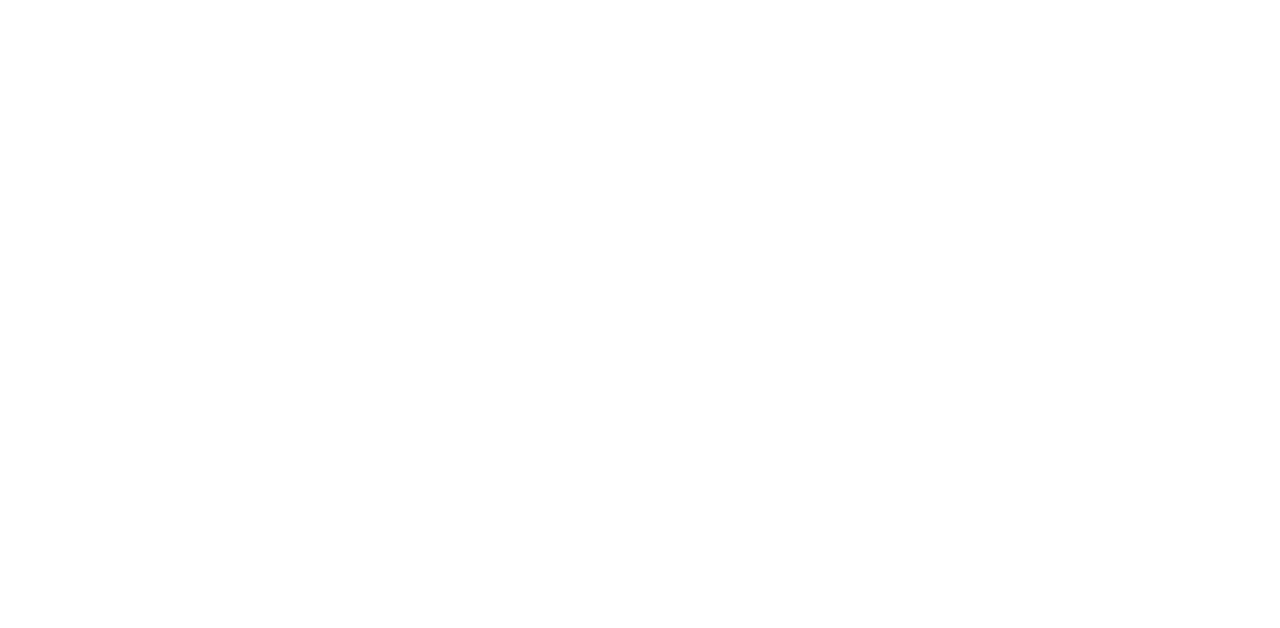
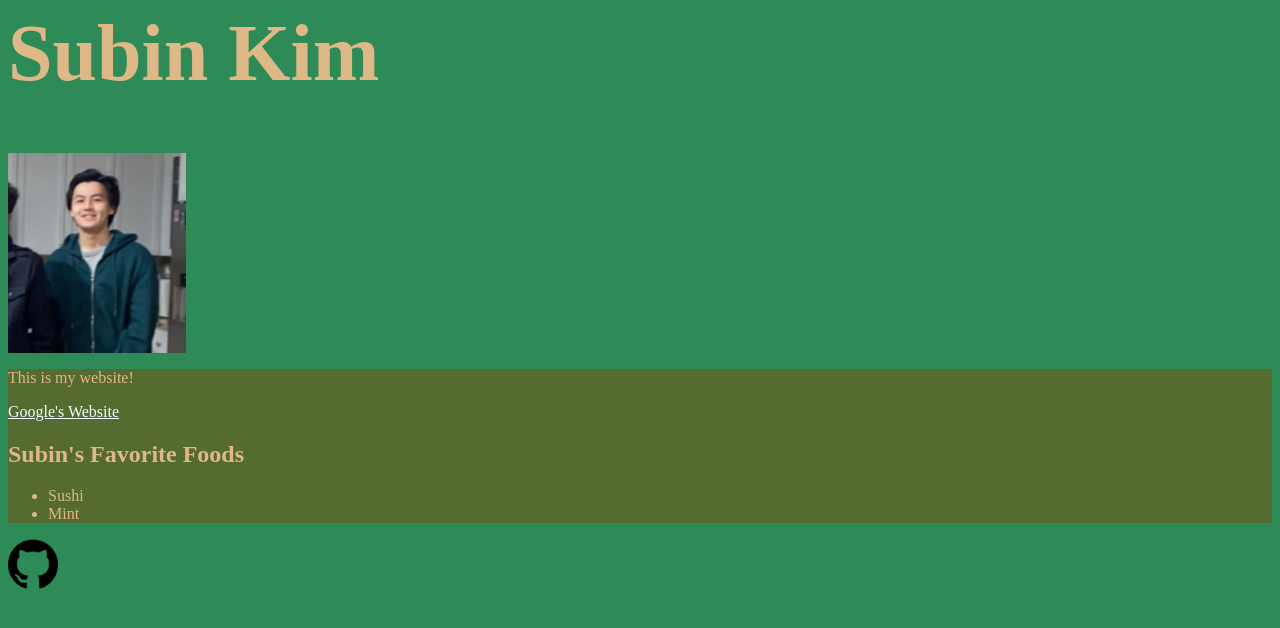
Before and after one commit to SubinQKim/fellowship-personal-website-, a plain HTML site: page index.html in a window 1280 px wide. Drawn offline with Linux system fonts and the light colour scheme.

Commit message:
Added new content for personal website

```diff
--- a/index.html
+++ b/index.html
@@ -1,2 +1,26 @@
 <html>
+    <head>
+        <title>Subin's Website</title>
+        <meta charset="utf-8">
+        <link rel="stylesheet" href="style.css">
+    </head>
+    <body>
+        <h1>
+            Subin Kim
+        </h1>
+        <img src="images/profile.png" alt="Picture of Subin Kim" id="profile_pic">
+        <div>
+            <p>This is my website!</p>
+            <a href="https://google.com" target="_blank">Google's Website</a>
+
+            <h2>Subin's Favorite Foods</h2>
+            <ul>
+                <li>Sushi</li>
+                <li>Mint</li>
+            </ul>
+        </div>
+        <a href="https://github.com/subinqkim" target="_blank">
+        <img src="images/gitHub.png" class="social-icon">
+        </a>
+    </body>
 </html>
--- /dev/null
+++ b/style.css
@@ -0,0 +1,27 @@
+h1 {
+    font-size: 5em;
+}
+
+#profile_pic {
+    height: 200px
+}
+
+.social-icon {
+    height: 50px
+}
+
+body {
+    background-color: seagreen;
+}
+
+div {
+    background-color: darkolivegreen;
+}
+
+body {
+    color: burlywood;
+}
+
+a {
+    color: azure;
+}
```
Also changed, not shown: README.txt (deleted), images/gitHub.png (added), images/profile.png (added).
